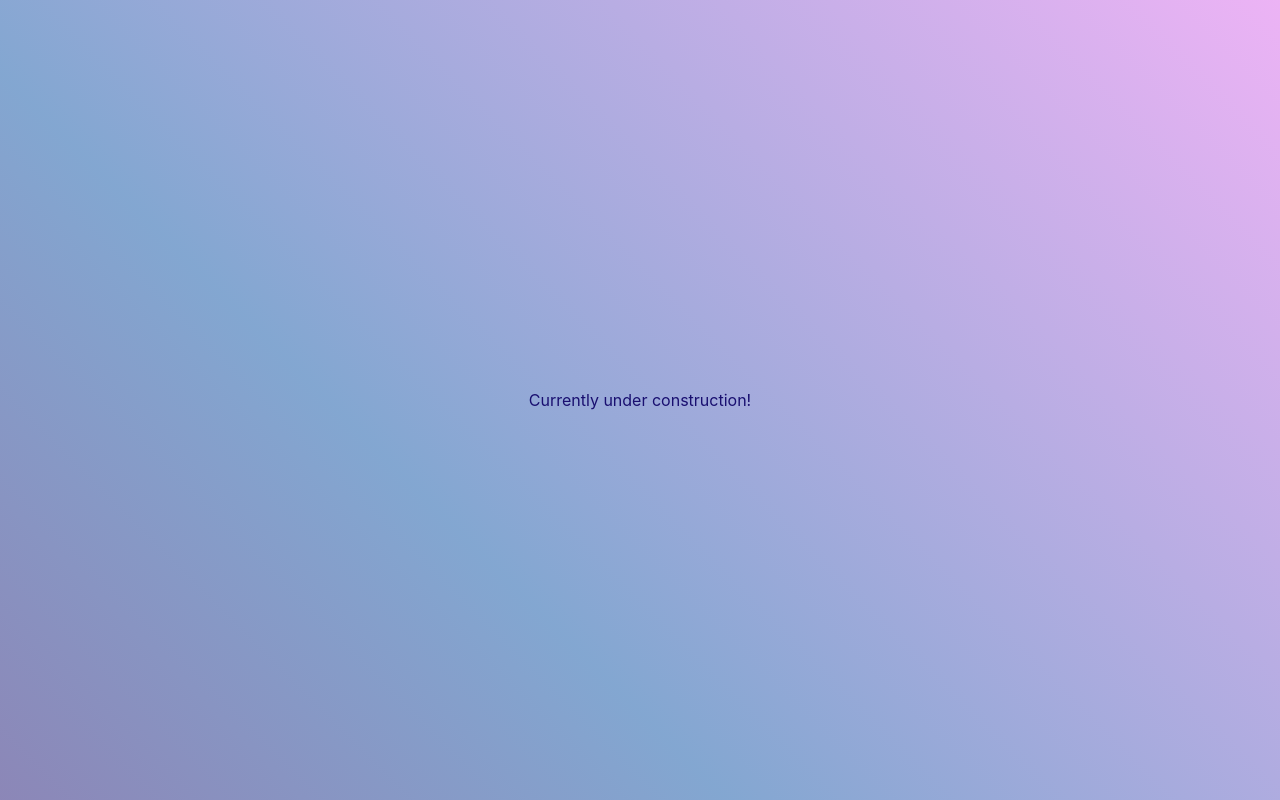
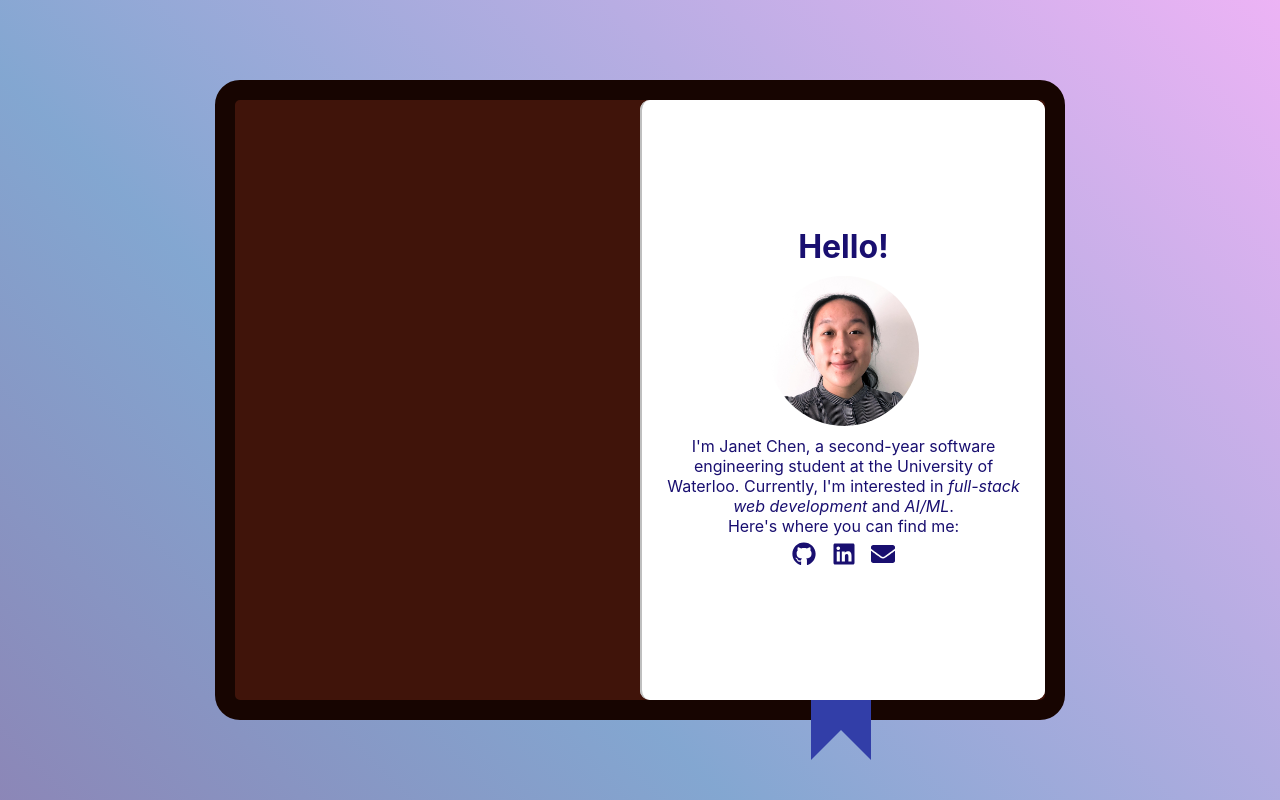
Before and after one commit to j985chen/j985chen.github.io, a React (Create React App) app: page / in a window 1280 px wide. Built offline with nearby package versions, Linux system fonts and the light colour scheme.

Commit message:
put together first page

```diff
--- a/package.json
+++ b/package.json
@@ -4,6 +4,7 @@
   "private": true,
   "dependencies": {
     "@fortawesome/fontawesome-svg-core": "^1.2.36",
+    "@fortawesome/free-brands-svg-icons": "^5.15.4",
     "@fortawesome/free-solid-svg-icons": "^5.15.4",
     "@fortawesome/react-fontawesome": "^0.1.15",
     "@testing-library/jest-dom": "^5.14.1",
--- a/src/App.css
+++ b/src/App.css
@@ -10,7 +10,6 @@
     display: flex;
     justify-content: center;
     align-items: center;
-    /* background: rgb(25,15,112); */
     background: linear-gradient(45deg, rgba(25, 15, 112, 0.5) 0%, rgba(8, 79, 163, 0.5) 35%, rgba(218, 104, 235, 0.5) 100%);
 }
 
@@ -105,7 +104,9 @@ button:active {
 .content {
     width: 100%;
     height: 100%;
+    padding: 5%;
     display: flex;
+    flex-direction: column;
     justify-content: center;
     align-items: center;
 }
@@ -113,3 +114,19 @@ button:active {
 .flipped .front, .flipped .back {
     transform: rotateY(-180deg);
 }
+
+img {
+    margin: 10px 0px;
+    position: relative;
+    max-width: 150px;
+    border-radius:100px;
+}
+
+svg[data-prefix='fas'], svg[data-prefix='fab'] {
+    transform: scale(1.5, 1.5);
+    margin: 10px;
+}
+
+p {
+    text-align: center;
+}
--- a/src/App.js
+++ b/src/App.js
@@ -1,9 +1,10 @@
 import './App.css';
 import Book from './components/book';
 import { library } from '@fortawesome/fontawesome-svg-core';
-import { faAngleLeft, faAngleRight } from '@fortawesome/free-solid-svg-icons';
+import { fab } from '@fortawesome/free-brands-svg-icons'
+import { faAngleLeft, faAngleRight, faEnvelope } from '@fortawesome/free-solid-svg-icons';
 
-library.add(faAngleLeft, faAngleRight);
+library.add(faAngleLeft, faAngleRight, faEnvelope, fab);
 
 function App() {
   return (
--- a/src/components/book.js
+++ b/src/components/book.js
@@ -25,7 +25,7 @@ const Book = () => {
 
     return (
         <>
-            {/*<button id='prevButton' onClick={flipLeft} style={{ visibility: currPage === 0 ? 'hidden' : 'visible' }}>
+            <button id='prevButton' onClick={flipLeft} style={{ visibility: currPage === 0 ? 'hidden' : 'visible' }}>
                 <FontAwesomeIcon icon='angle-left' />
             </button>
             <div className='bookBinding'>
@@ -36,8 +36,7 @@ const Book = () => {
             </div>
             <button id='nextButton' onClick={flipRight} style={{visibility: currPage === pages.length - 1 ? 'hidden' : 'visible' }}>
                 <FontAwesomeIcon icon='angle-right' />
-            </button>*/}
-            Currently under construction!
+            </button>
         </>
     );
 };
--- a/src/data/data.js
+++ b/src/data/data.js
@@ -1,9 +1,23 @@
+import pic from '../images/pic.jpeg';
+import { FontAwesomeIcon } from '@fortawesome/react-fontawesome';
+
 const pages = [
     {
         title: 'Hello!',
-        body: '',
+        body: (
+            <>
+                {<img src={pic} alt='Picture of me' />}
+                <p>
+                    I'm Janet Chen, a second-year software engineering student at the University of Waterloo. Currently, I'm interested in <em>full-stack web development</em> and <em>AI/ML</em>.
+                </p>
+                <p>
+                    Here's where you can find me:
+                </p>
+                <p><a href='https://github.com/j985chen'><FontAwesomeIcon icon={['fab', 'github']} /></a> <a href='https://linkedin.com/in/janetchenlink'><FontAwesomeIcon icon={['fab', 'linkedin']} /></a> <a href='mailto:janet.chen@uwaterloo.ca'><FontAwesomeIcon icon='envelope' /></a></p>
+            </>
+        ),
     },
-    {
+    /* {
         title: 'Skills',
         body: '',
     },
@@ -18,7 +32,7 @@ const pages = [
     {
         title: 'Contact me',
         body: '',
-    },
+    }, */
 ];
 
 export default pages;
```
Also changed, not shown: src/images/pic.jpeg (added), 1 other file (tests, documents, lock files or other folders).
